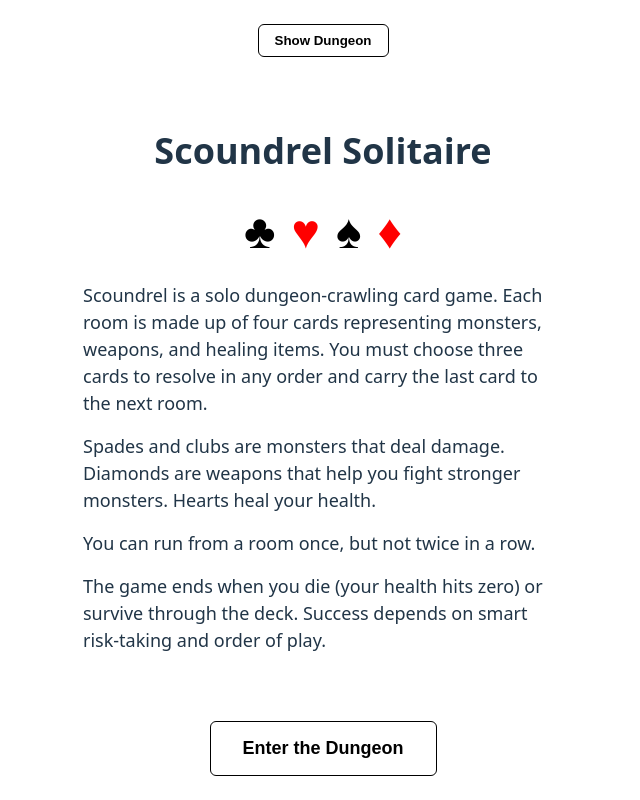
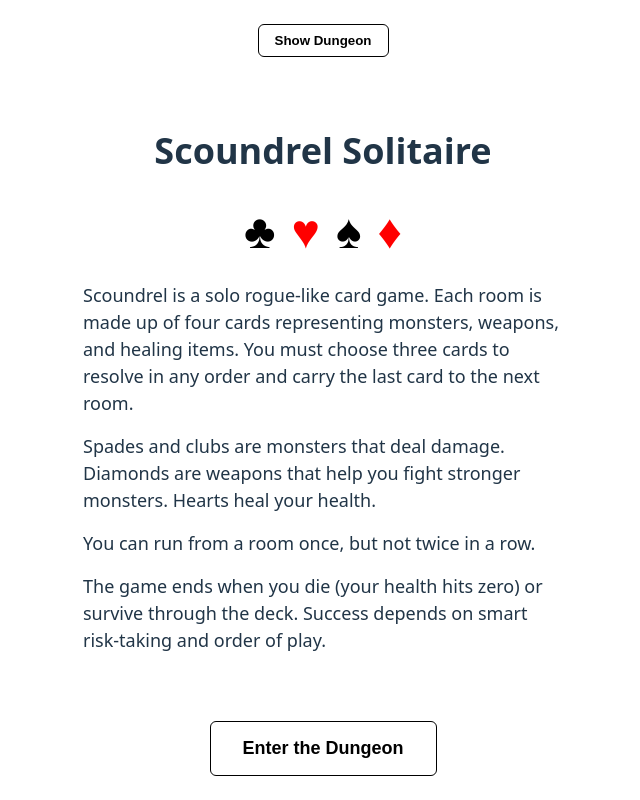
Before and after one commit to calebmpeterson/scoundrel, a React (Vite) app: page / in a window 1280 px wide. Shown: the whole page, without its empty margins (317-957 px from the left). Built offline with nearby package versions, Linux system fonts and the light colour scheme.

Commit message:
clean up Introduction screen layout

```diff
--- a/src/components/Introduction.tsx
+++ b/src/components/Introduction.tsx
@@ -13,16 +13,19 @@ export const Introduction: FC = () => (
     </div>
 
     <div>
-      Scoundrel is a solo dungeon-crawling card game. Each room is made up of
-      four cards representing monsters, weapons, and healing items. You must
-      choose three cards to resolve in any order and carry the last card to the
-      next room.
+      Scoundrel is a solo rogue-like card game. Each room is made up of four
+      cards representing monsters, weapons, and healing items. You must choose
+      three cards to resolve in any order and carry the last card to the next
+      room.
     </div>
+
     <div>
       Spades and clubs are monsters that deal damage. Diamonds are weapons that
       help you fight stronger monsters. Hearts heal your health.
     </div>
+
     <div>You can run from a room once, but not twice in a row.</div>
+
     <div>
       The game ends when you die (your health hits zero) or survive through the
       deck. Success depends on smart risk-taking and order of play.
```
